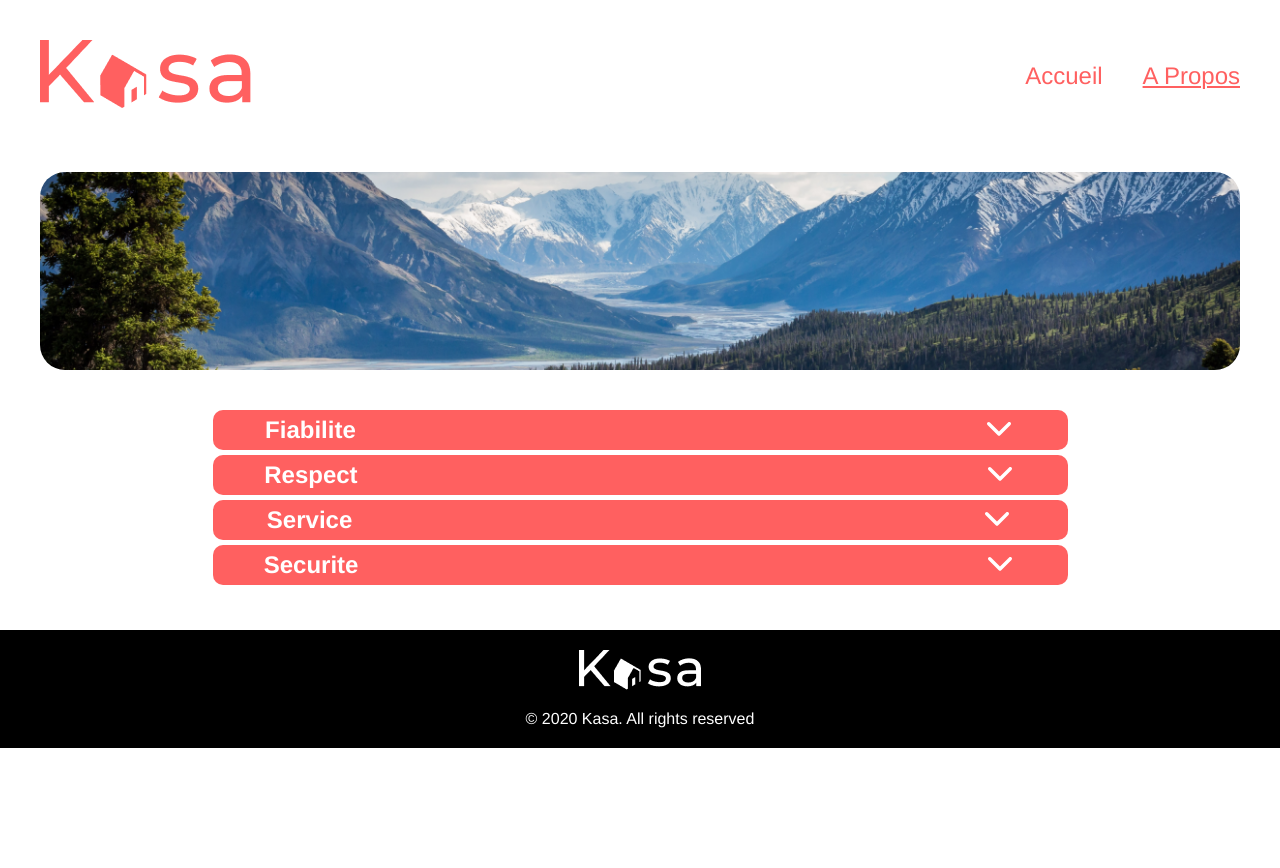
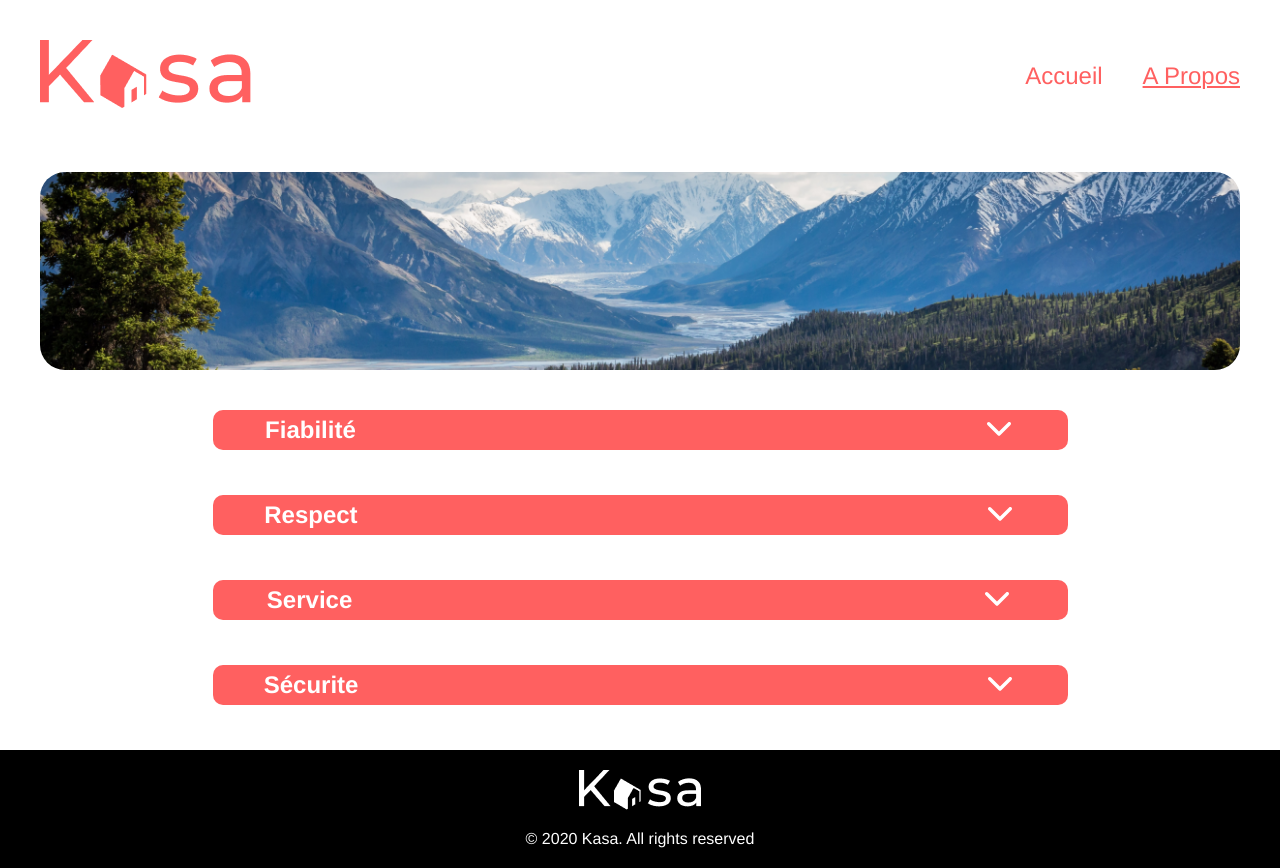
Before and after one commit to Foxy-WhiteTrack/P11_OC_Kasa, a React (Create React App) app: page /about in a window 1280 px wide. Before the commit the page ends 800 px from the top, so only its background shows below. Built offline with nearby package versions, Linux system fonts and the light colour scheme.

Commit message:
Révision de la page about avec utilisation de map
La page about doit faire un map des données pour afficher les 4 composants (à la demande du mentor)

```diff
--- a/src/pages/About/About.jsx
+++ b/src/pages/About/About.jsx
@@ -7,7 +7,7 @@ import "./About.css";
 export default function About() {
   const text = [
     {
-      title: "Fiabilite",
+      title: "Fiabilité",
       paragraphe:
         "Les annonces postées sur Kasa garantissent une fiabilité totale. Les photos sont conformes aux logements, et toutes les informations sont régulièrement vérifiées  par nos équipes.",
     },
@@ -22,7 +22,7 @@ export default function About() {
         "Nos équipes se tiennent à votre disposition pour vous fournir une expérience parfaite. N'hésitez pas à nous contacter si vous avez la moindre question.",
     },
     {
-      title: "Securite",
+      title: "Sécurite",
       paragraphe:
         "La sécurité est la priorité de Kasa. Aussi bien pour nos hôtes que pour les voyageurs, chaque logement correspond aux critères de sécurité établis par nos services. En laissant une note aussi bien à l'hôte qu'au locataire, cela permet à nos équipes de vérifier que les standards sont bien respectés. Nous organisons également des ateliers sur la sécurité domestique pour nos hôtes.",
     },
@@ -31,7 +31,9 @@ export default function About() {
   return (
     <>
       <Banner imageUrl={bannerImage} slogan="" />
-      <Collapse customClass="about-collapse" items={text} />
+      {text.map((section, index) => (
+        <Collapse key={index} customClass="about-collapse" items={[section]} />
+      ))}
     </>
   );
 }
```
